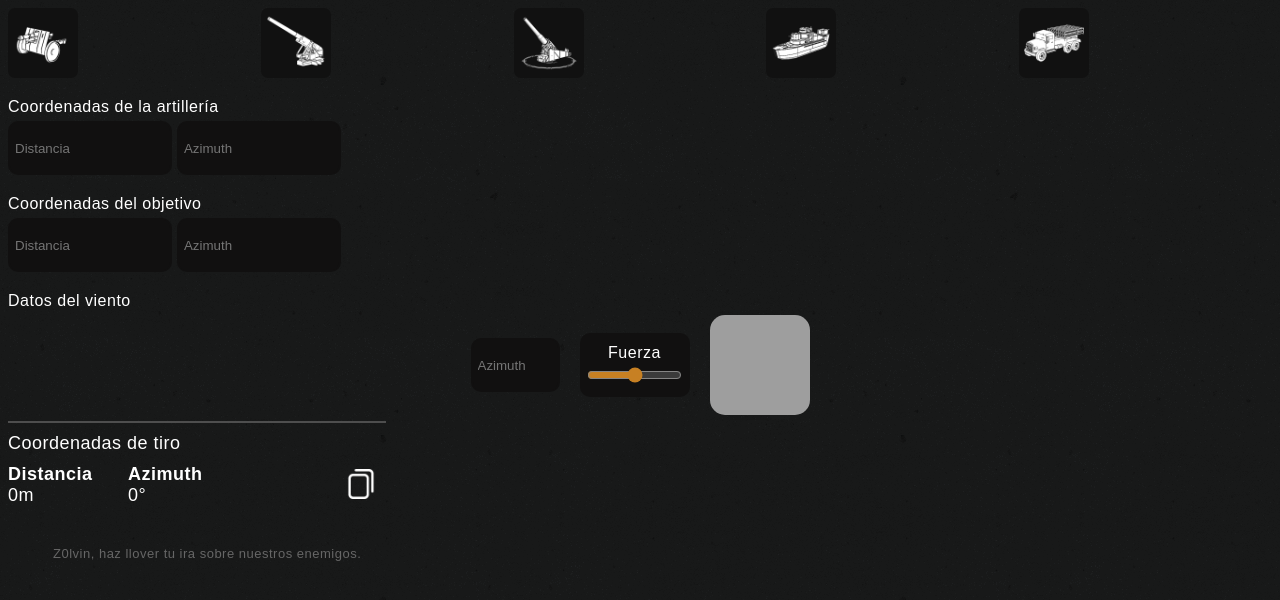
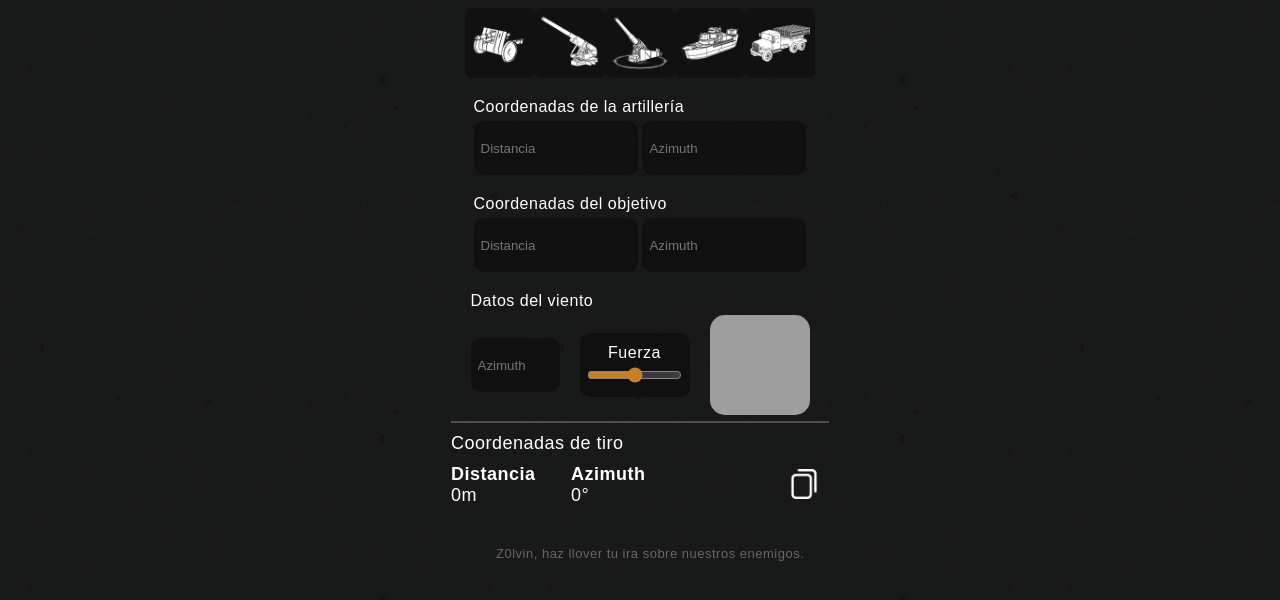
Before and after one commit to pabloneighbour/ArtyCalculator, a browser extension: page index.html in a window 1280 px wide. Drawn offline with Linux system fonts and the light colour scheme; grey boxes are pictures that could not be loaded.

Commit message:
Flexbox agregado al body - index.html

```diff
--- a/styles.css
+++ b/styles.css
@@ -5,6 +5,14 @@
   font-family: Arial, "Helvetica Neue", Helvetica, sans-serif;
   letter-spacing: 0.5px;
   user-select: none;
+}
+
+body {
+  display: flex;
+  flex-direction: column;
+  justify-content: center;
+  align-items: center;
+  min-width: 400px;
 }
 
 .artyType-conteiner {
```
